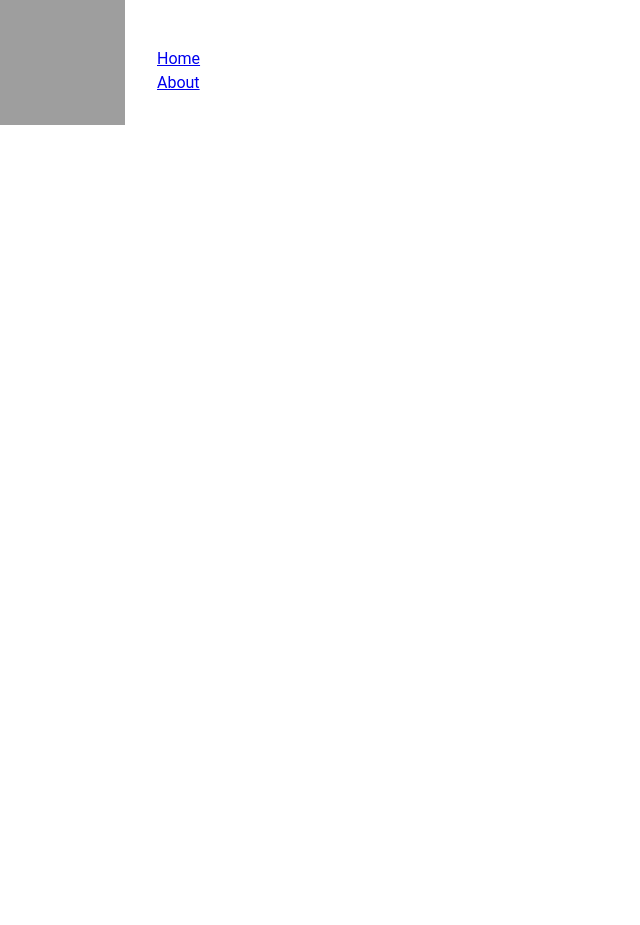
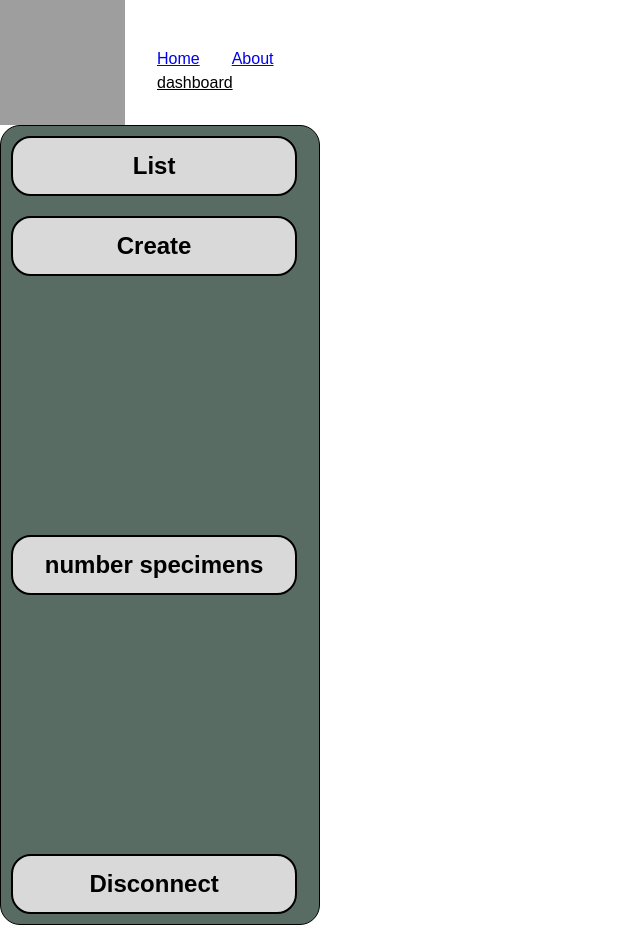
Before and after one commit to alcfdez/Zootopia, a Vue app in the folder src/main/frontend/: page /dashboard in a window 1280 px wide. Before the commit this address had no page. Shown: the whole page, without its empty margins (0-640 px from the left). Before the commit the page ends 800 px from the top, so only its background shows below. Built offline with nearby package versions, Linux system fonts and the light colour scheme; grey boxes are pictures that could not be loaded.

Commit message:
added page structure and asideBar

```diff
--- a/src/main/frontend/src/App.vue
+++ b/src/main/frontend/src/App.vue
@@ -13,6 +13,7 @@ import { RouterLink, RouterView } from 'vue-router'
       <nav>
         <RouterLink to="/">Home</RouterLink>
         <RouterLink to="/about">About</RouterLink>
+        <RouterLink to="/dashboard">dashboard</RouterLink>
       </nav>
     </div>
   </header>
--- /dev/null
+++ b/src/main/frontend/src/components/dashboard/dashboardAside.vue
@@ -0,0 +1,102 @@
+<script setup>
+import { ref } from 'vue';
+import { useRouter, useRoute, RouterView } from 'vue-router';
+
+const router = useRouter();
+const shotList = ()=>{
+
+    router.push({name: 'list',path:'/dashoard/list'})
+}
+const shotCreate = ()=>{
+
+    router.push({name: 'create',path:'/dashboard/create'})
+}
+const ShotDisconnect = ()=>{
+    router.push({name:'', path:'/'})
+}
+
+</script>
+<template>
+<div class="aside-bar">
+    <div class="list-shot" @click="shotList()">
+        <h2>List</h2>
+    </div>
+    <div class="create-shot"  @click="shotCreate()">
+        <h2>Create</h2>
+    </div>
+    <div class="number-specimens">
+        <h2>number specimens</h2>
+    </div>
+    <div class="disconnect-shot"  @click="ShotDisconnect()">
+        <h2>Disconnect</h2>
+    </div>
+</div>
+<div>
+    <router-view></router-view>
+</div>
+</template>
+<style lang="scss" socped>
+@use '../../sass/styles.scss' as *;
+@mixin border($RowInit, $ColumnInit , $RowEnd, $columnEnd) {
+  grid-row-start: $RowInit;
+  grid-row-end: $RowEnd;
+  grid-column-start: $ColumnInit;
+  grid-column-end: $columnEnd;
+  border: 2px solid;
+  margin: 10px;
+}
+
+@mixin gridDisplay($FirstArgument, $SecondArgument) {
+  display: grid;
+  grid-template: repeat($FirstArgument, 1fr) / repeat($SecondArgument, 1fr);
+}
+*{
+    margin: 0;
+    padding: 0;
+    box-sizing: border-box;
+}
+.aside-bar{
+    @include box($background-box, $border-radius);
+    border: 1px solid;
+    width: 25%;
+    height: 100vh;
+    @include gridDisplay(10, 1);
+
+    .list-shot{
+        @include box($background-buttons-icons, $border-radius);
+        width: 90%;
+        display: flex;
+        flex-direction: row;
+        justify-content: center;
+        align-items: center;
+        @include border(1, 1, 1, 1)
+    }
+    .create-shot{
+        @include box($background-buttons-icons, $border-radius);
+        width: 90%;
+        display: flex;
+        flex-direction: row;
+        justify-content: center;
+        align-items: center;
+        @include border(2, 1, 3, 1)
+    }
+    .number-specimens{
+        @include box($background-buttons-icons, $border-radius);
+        width: 90%;
+        display: flex;
+        flex-direction: row;
+        justify-content: center;
+        align-items: center;
+        @include border(6, 1, 7, 1)
+    }
+    .disconnect-shot{
+        @include box($background-buttons-icons, $border-radius);
+        width: 90%;
+        display: flex;
+        flex-direction: row;
+        justify-content: center;
+        align-items: center;
+        @include border(10, 1, 11, 1)
+    }
+}
+</style>
--- a/src/main/frontend/src/router/index.js
+++ b/src/main/frontend/src/router/index.js
@@ -16,6 +16,23 @@ const router = createRouter({
       // this generates a separate chunk (About.[hash].js) for this route
       // which is lazy-loaded when the route is visited.
       component: () => import('../views/AboutView.vue')
+    },
+    {
+      path: '/dashboard',
+      name: 'dashboard',
+      component: () => import('../views/DashBoardView.vue'),
+      children: [
+        {
+          name: 'create',
+          path: 'create',
+          component : () => import('../views/CreateView.vue')
+        },
+        {
+          name: 'list',
+          path: 'list',
+          component : () => import('../views/ListView.vue')
+        }
+      ]
     }
   ]
 })
--- a/src/main/frontend/src/sass/_mixin.scss
+++ b/src/main/frontend/src/sass/_mixin.scss
@@ -1,4 +1,4 @@
-@use 'variables';
+@use 'variables' as *;
 @mixin flex($dis, $direction, $wrap, $just, $align){
     display: $dis;
     flex-direction: $direction;
@@ -8,7 +8,7 @@
 }
 
 @mixin box ($background-color, $border-radius) {
-    background-color: $background-box;
+    background-color: $background-color;
     border-radius: $border-radius;
     border: 3px transparent 20%;
 }
--- a/src/main/frontend/src/sass/styles.scss
+++ b/src/main/frontend/src/sass/styles.scss
@@ -1,2 +1,3 @@
 @forward  'variables';
 @forward  'mixin';
+@forward 'default';
--- /dev/null
+++ b/src/main/frontend/src/views/CreateView.vue
@@ -0,0 +1,6 @@
+<script setup></script>
+<template>
+    <div>
+        <h1>hola crear</h1>
+    </div>
+</template>
--- /dev/null
+++ b/src/main/frontend/src/views/DashBoardView.vue
@@ -0,0 +1,9 @@
+<script setup>
+import dashboardAside from '../components/dashboard/dashboardAside.vue';
+</script>
+
+<template>
+  <main>
+    <dashboardAside />
+  </main>
+</template>
--- /dev/null
+++ b/src/main/frontend/src/views/ListView.vue
@@ -0,0 +1,6 @@
+<script setup></script>
+<template>
+    <div>
+        <h1>hola lista</h1>
+    </div>
+</template>
```
Also changed, not shown: src/main/frontend/src/components/dashboard/specimentList.vue (added, +12 -0 lines).
